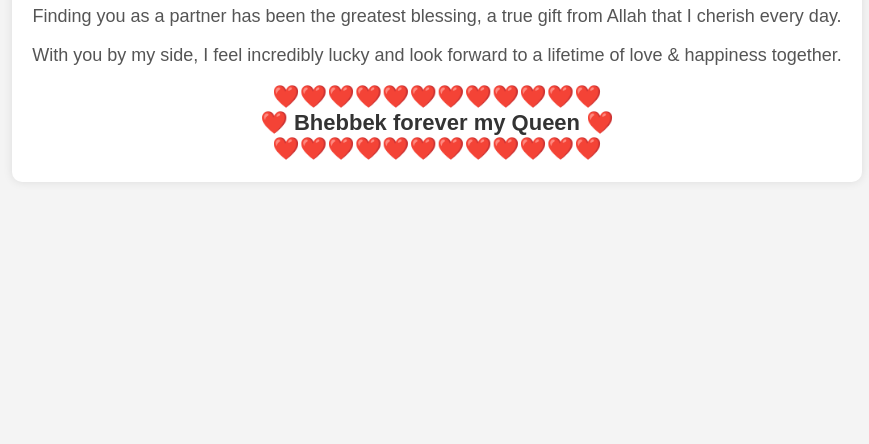
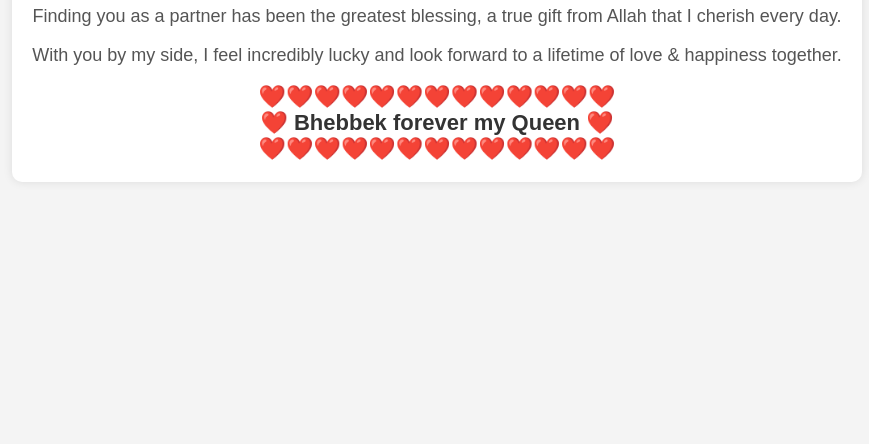
Before and after one commit to usif-3jra/Message-La-Habeebti, a plain HTML site: page message.html in a window 1280 px wide. Shown: the part 356-800 px from the top of the page, without its empty margins (203-1072 px from the left). Drawn offline with Linux system fonts and the light colour scheme.

Commit message:
Update message.html

```diff
--- a/message.html
+++ b/message.html
@@ -39,9 +39,9 @@
         <h1>Hello Alaa M. Abdallah</h1>
         <p>Finding you as a partner has been the greatest blessing, a true gift from Allah that I cherish every day.</p>
 		<p>With you by my side, I feel incredibly lucky and look forward to a lifetime of love & happiness together.</p>
-		<a><b>❤️❤️❤️❤️❤️❤️❤️❤️❤️❤️❤️❤️<b/></a>
+		<a><b>❤️❤️❤️❤️❤️❤️❤️❤️❤️❤️❤️❤️❤️<b/></a>
 		<a><br><b>❤️ Bhebbek forever my Queen ❤️<b/></a>
-		<a><br>❤️❤️❤️❤️❤️❤️❤️❤️❤️❤️❤️❤️</a>
+		<a><br>❤️❤️❤️❤️❤️❤️❤️❤️❤️❤️❤️❤️❤️</a>
     </div>
 </body>
 </html>
```
